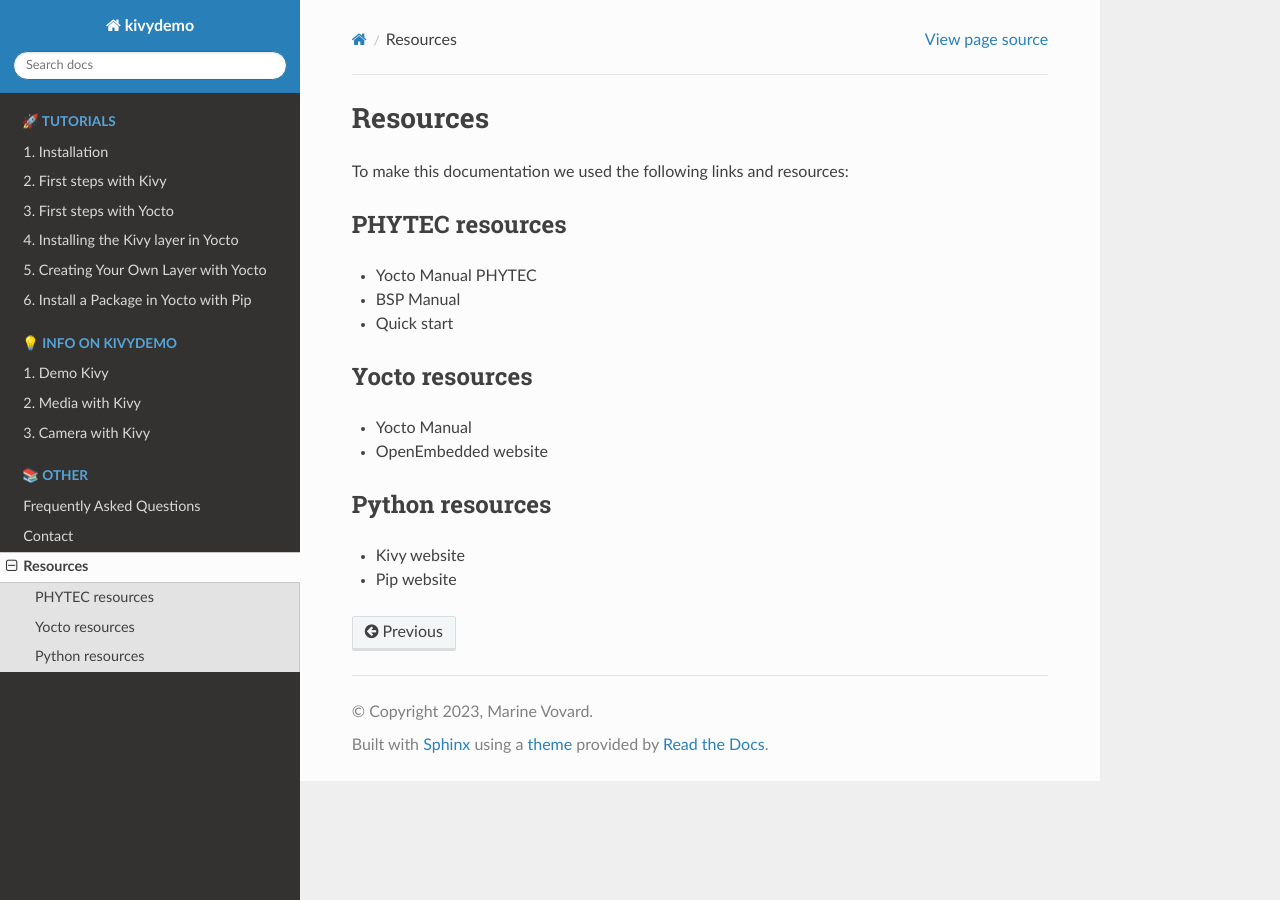
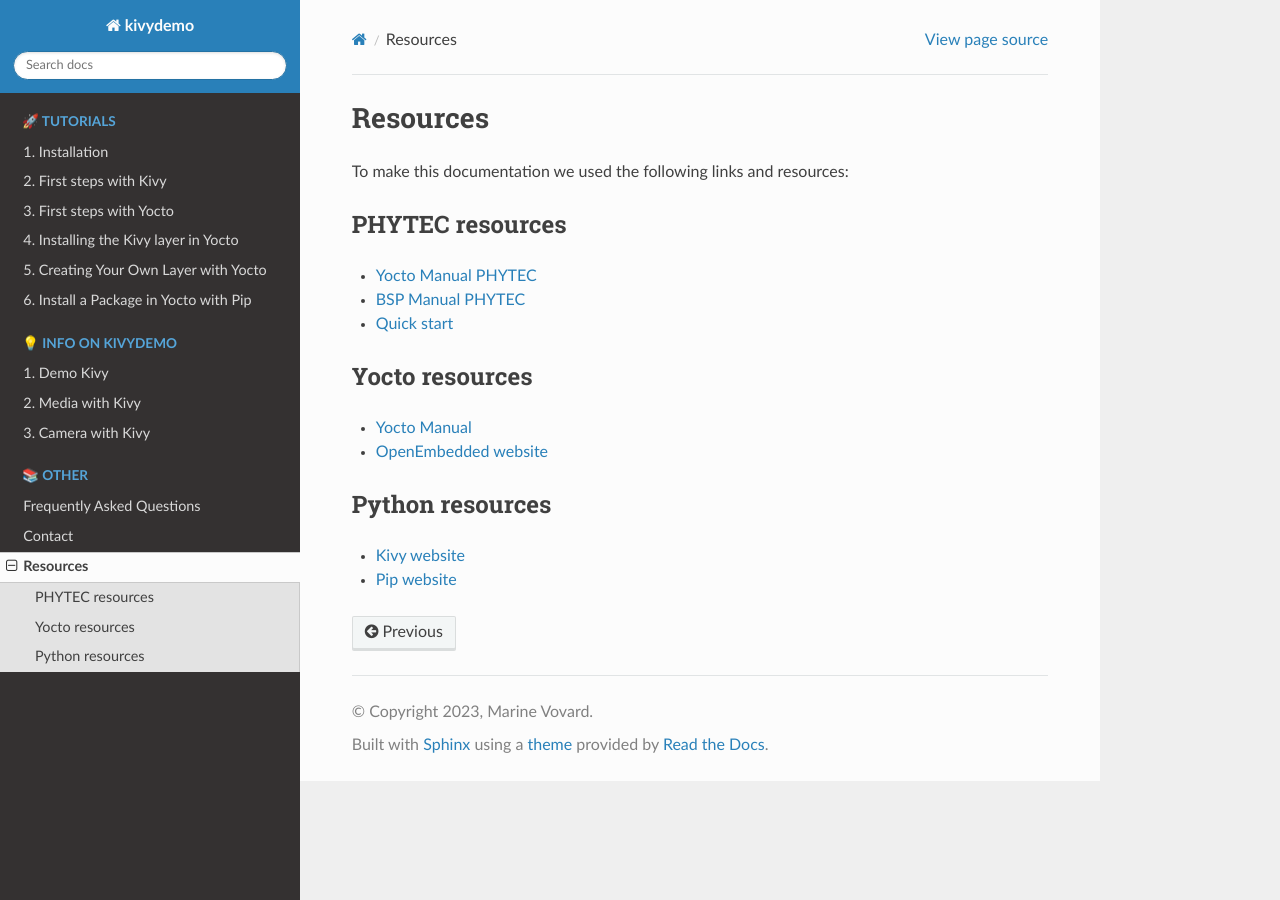
Before and after one commit to phytec/kivy-demo, a Sphinx documentation site: the page built from doc/resources.rst, in a window 1280 px wide. Built offline with Sphinx 7.4.7 and the Read the Docs theme 2.0.0, drawn with Linux system fonts in a browser that asks for light colours.

Commit message:
📝 Doc: improve resources and add copyright for images

```diff
--- a/doc/resources.rst
+++ b/doc/resources.rst
@@ -6,18 +6,18 @@ To make this documentation we used the following links and resources:
 PHYTEC resources
 ----------------
 
-* Yocto Manual PHYTEC
-* BSP Manual
-* Quick start
+* `Yocto Manual PHYTEC <https://www.phytec.de/cdocuments/?doc=UIHsG>`_
+* `BSP Manual PHYTEC <https://www.phytec.de/cdocuments/?doc=mwDRJw>`_
+* `Quick start <https://www.phytec.de/fileadmin/phytec_base/images/01-Produkte/Component-Placement/L1025e.A0-phyBOARD-Pollux_iMX8M-Plus_web.pdf>`_
 
 Yocto resources
 ----------------
 
-* Yocto Manual
-* OpenEmbedded website
+* `Yocto Manual <https://docs.yoctoproject.org/index.html>`_
+* `OpenEmbedded website <https://layers.openembedded.org/layerindex/branch/master/layers/>`_
 
 Python resources
 -----------------
 
-* Kivy website
-* Pip website
+* `Kivy website <https://kivy.org/>`_
+* `Pip website <https://pypi.org/project/pip/>`_
```
Also changed, not shown: 1 other file.
